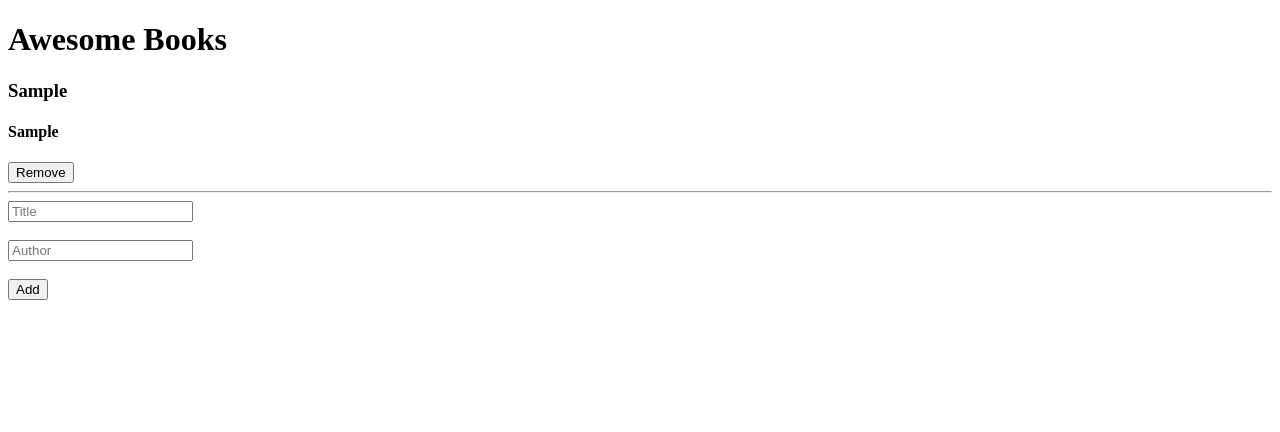
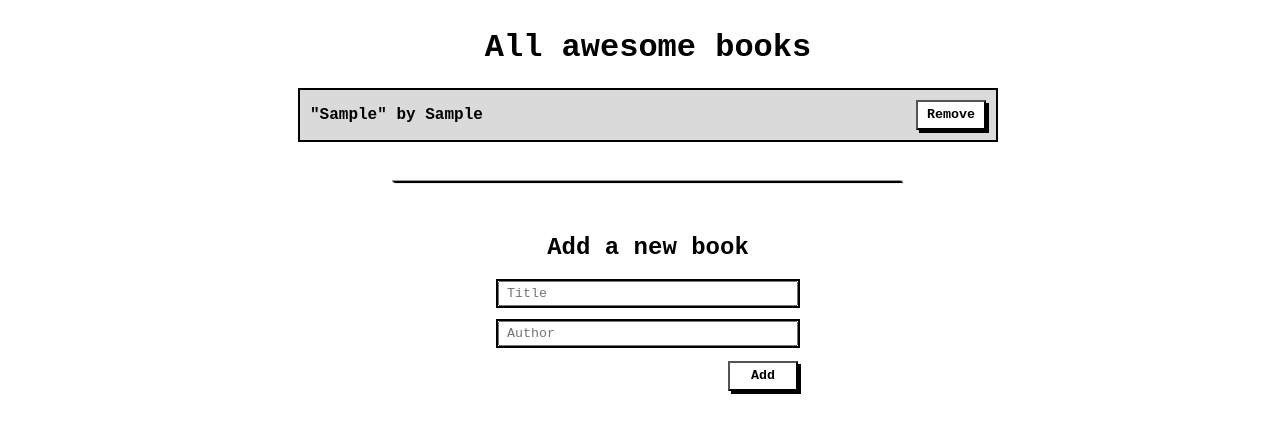
Before and after one commit to waseemqureshi2020/My-Awesome-Books, a website: page index.html in a window 1280 px wide. Both pictures are taken after typing "Sample", "Sample" into the empty fields and a click on the button "Add". Drawn offline with Linux system fonts and the light colour scheme.

Commit message:
Style project as per wireframe; Fix .css for linter compliance

```diff
--- a/app.js
+++ b/app.js
@@ -23,11 +23,9 @@ function removeDom(element) {
 
 function render(book) {
   awesomeBooks.innerHTML += `
-      <li id="${book.id}">
-        <h3>${book.title}</h3>
-        <h4>${book.author}</h4>
+      <li class="entry" id="${book.id}">
+        <p>"${book.title}" by ${book.author}</p>
         <button class="btn">Remove</button>
-        <hr>
       </li>
 
       `;
--- a/index.html
+++ b/index.html
@@ -9,19 +9,18 @@
 </head>
 <body>
     <main id="main">
-        <h1>Awesome Books</h1>
+        <h1>All awesome books</h1>
         <ul id="awesomeBooks"></ul>
+        <hr>
+
+        <h2>Add a new book</h2>
         <small id="error"></small>
         <form action="">
             <input type="text" name="title" id="title" placeholder="Title">
-            <br>
-            <br>
             <input type="text" name="author" id="author" placeholder="Author">
-            <br>
-            <br>
             <button type="submit" id="submit">Add</button>
         </form>
-       </main>
+    </main>
     <script src="./app.js"></script>
 </body>
 </html>
--- a/style.css
+++ b/style.css
@@ -1,5 +1,6 @@
 * {
   box-sizing: border-box;
+  font-family: 'Courier New', Courier, monospace;
 }
 
 #error {
@@ -11,3 +12,74 @@ ul {
   margin: 0;
   padding: 0;
 }
+
+h1 {
+  font-weight: 900;
+  font-size: 2rem;
+}
+
+main {
+  width: 100vw;
+  display: flex;
+  flex-direction: column;
+  align-items: center;
+}
+
+#awesomeBooks {
+  border: 2px solid black;
+  width: 80vw;
+  max-width: 700px;
+  margin-bottom: 30px;
+}
+
+.entry {
+  padding: 0 10px;
+  display: flex;
+  justify-content: space-between;
+  font-weight: 600;
+  align-items: center;
+}
+
+.entry:nth-child(odd) {
+  background-color: rgb(218, 218, 218);
+}
+
+.btn {
+  height: 30px;
+  width: 70px;
+  filter: drop-shadow(3px 3px);
+  font-weight: 900;
+  background-color: white;
+}
+
+hr {
+  width: 40vw;
+  height: 4px;
+  background: black;
+  margin-bottom: 30px;
+  border-bottom-left-radius: 30px;
+  border-top-right-radius: 30px;
+}
+
+input {
+  width: 40vw;
+  max-width: 300px;
+  height: 25px;
+  margin-bottom: 15px;
+  outline: 2px solid black;
+  padding-left: 7px;
+}
+
+form {
+  display: flex;
+  flex-direction: column;
+}
+
+#submit {
+  align-self: flex-end;
+  height: 30px;
+  width: 70px;
+  filter: drop-shadow(3px 3px);
+  font-weight: 900;
+  background-color: white;
+}
```
